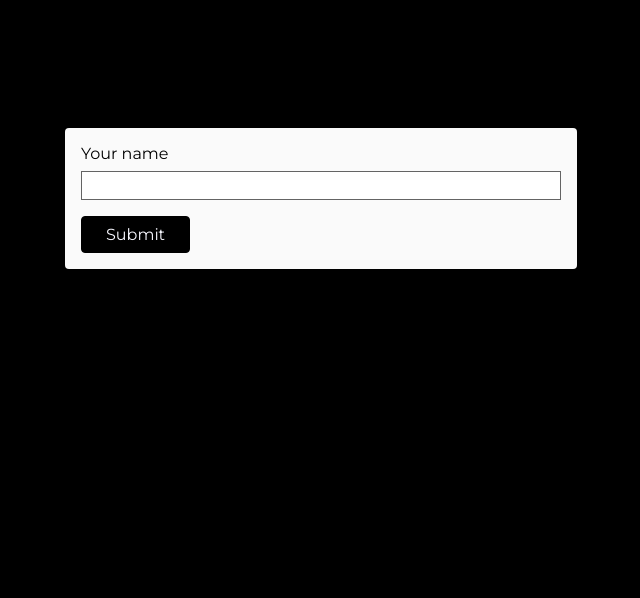
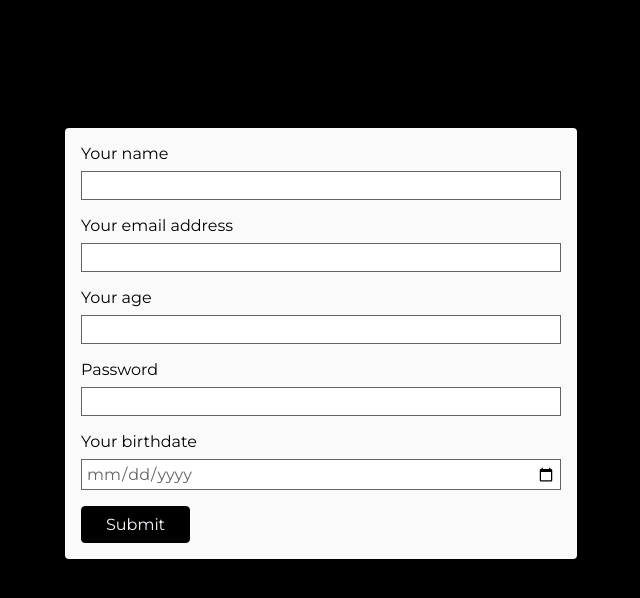
Before and after one commit to soyun0118/Form, a plain HTML site: page index.html in a window 1280 px wide. Shown: the whole page, without its empty margins (319-959 px from the left). Drawn offline with Linux system fonts and the light colour scheme.

Commit message:
add inputs

```diff
--- a/index.html
+++ b/index.html
@@ -12,7 +12,15 @@
 <body>
 	<form action="/" method="POST">
     <label for="user-name">Your name</label>
-		<input type="text" name="user-data" id="user-name" />
+		<input type="text" name="user-data" id="user-name">
+    <label for="user-email">Your email address</label>
+    <input type="email" name="user-email" id="user-email">
+    <label for="age">Your age</label>
+    <input type="number" step="1" name="user-age" id="user-age">
+    <label for="user-password">Password</label>
+    <input type="password" name="user-password">
+    <label for="user-birthdate">Your birthdate</label>
+    <input type="date" id="birthdate" name="user-birthdate">
 	  <button>Submit</button>
 	</form>
 </body>
```
